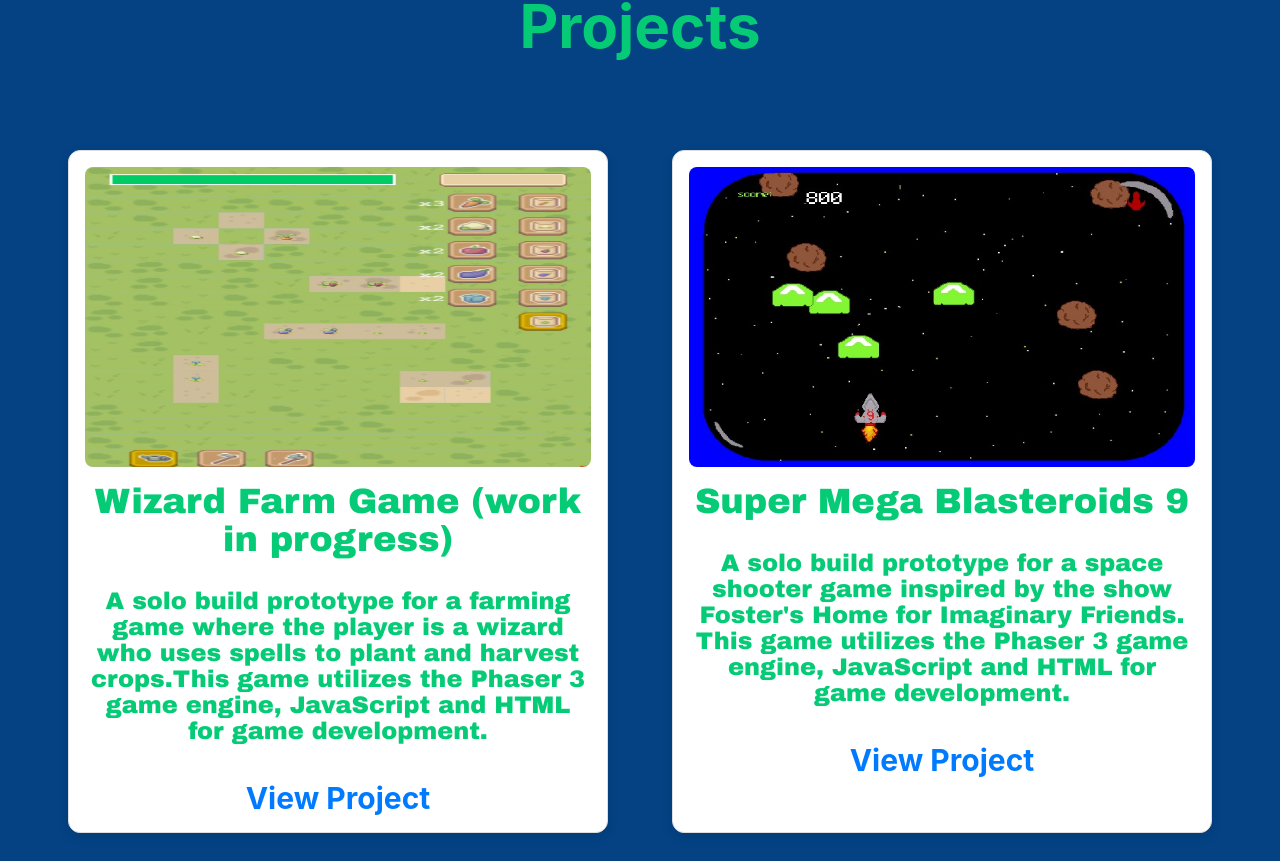
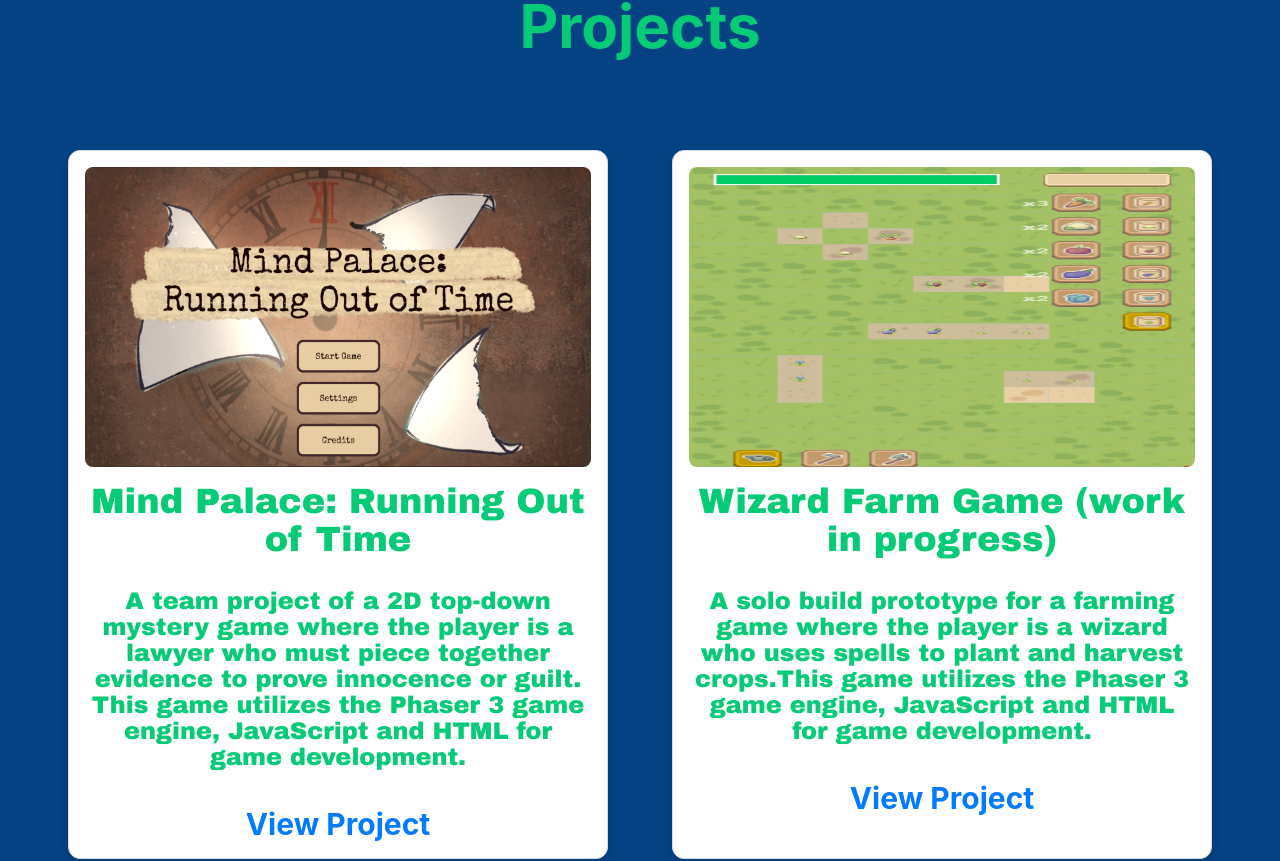
Before and after one commit to Jsanc189/Jackie-Sanchez-Portfolio, a React (Create React App) app: page / in a window 1280 px wide. Shown: the part 1052-1913 px from the top of the page. Built offline with nearby package versions, Linux system fonts and the light colour scheme.

Commit message:
updates with a itch.io project

```diff
--- a/src/App.js
+++ b/src/App.js
@@ -20,6 +20,12 @@ function App() {
 
   const projects = [
     {
+      title: 'Mind Palace: Running Out of Time',
+      description: 'A team project of a 2D top-down mystery game where the player is a lawyer who must piece together evidence to prove innocence or guilt. This game utilizes the Phaser 3 game engine, JavaScript and HTML for game development.',
+      image: 'img/MindPalace.jpg',
+      link: 'https://jsanc189.github.io/time-jam/'
+    },
+     {
       title: 'Wizard Farm Game (work in progress)',
       description: 'A solo build prototype for a farming game where the player is a wizard who uses spells to plant and harvest crops.This game utilizes the Phaser 3 game engine, JavaScript and HTML for game development.',
       image:'img/WizardGame.jpg',
```
Also changed, not shown: public/img/MindPalace.jpg (added).
